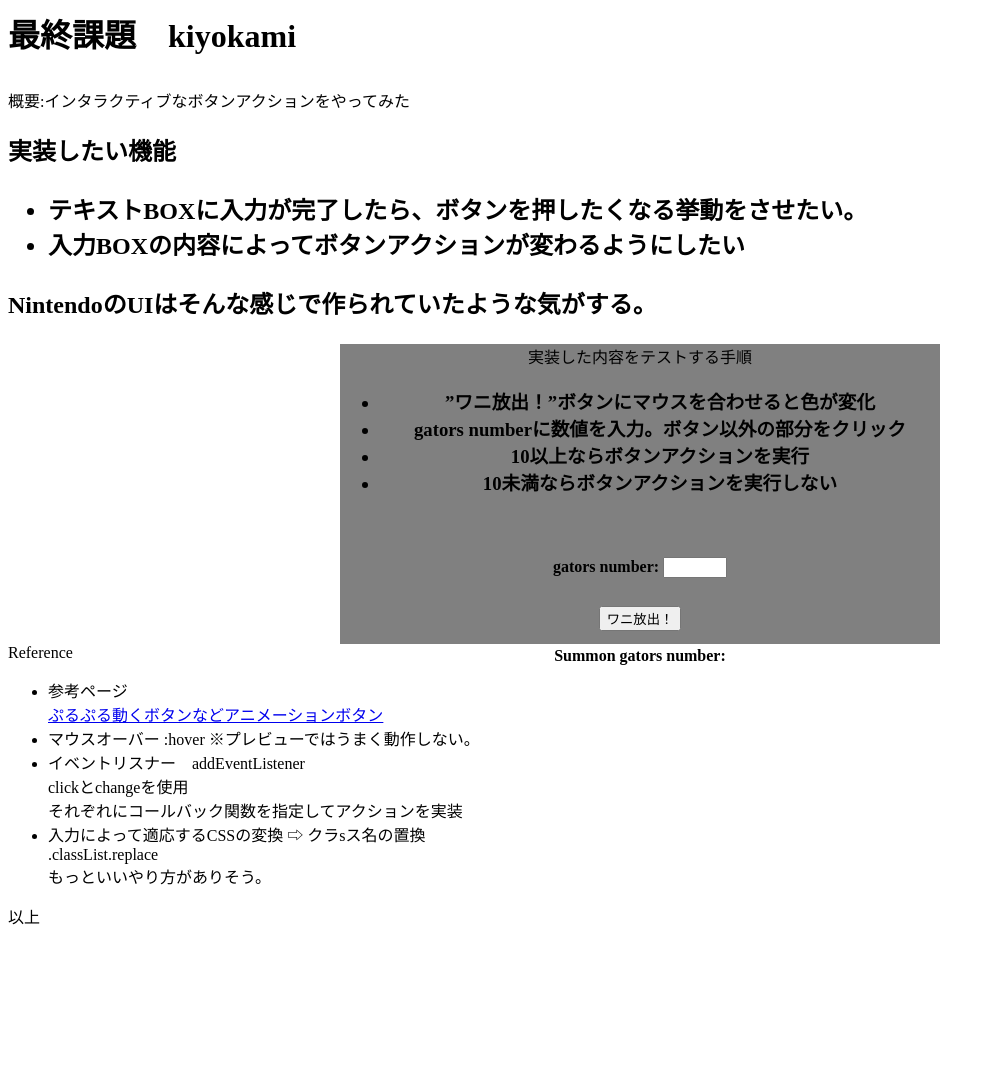
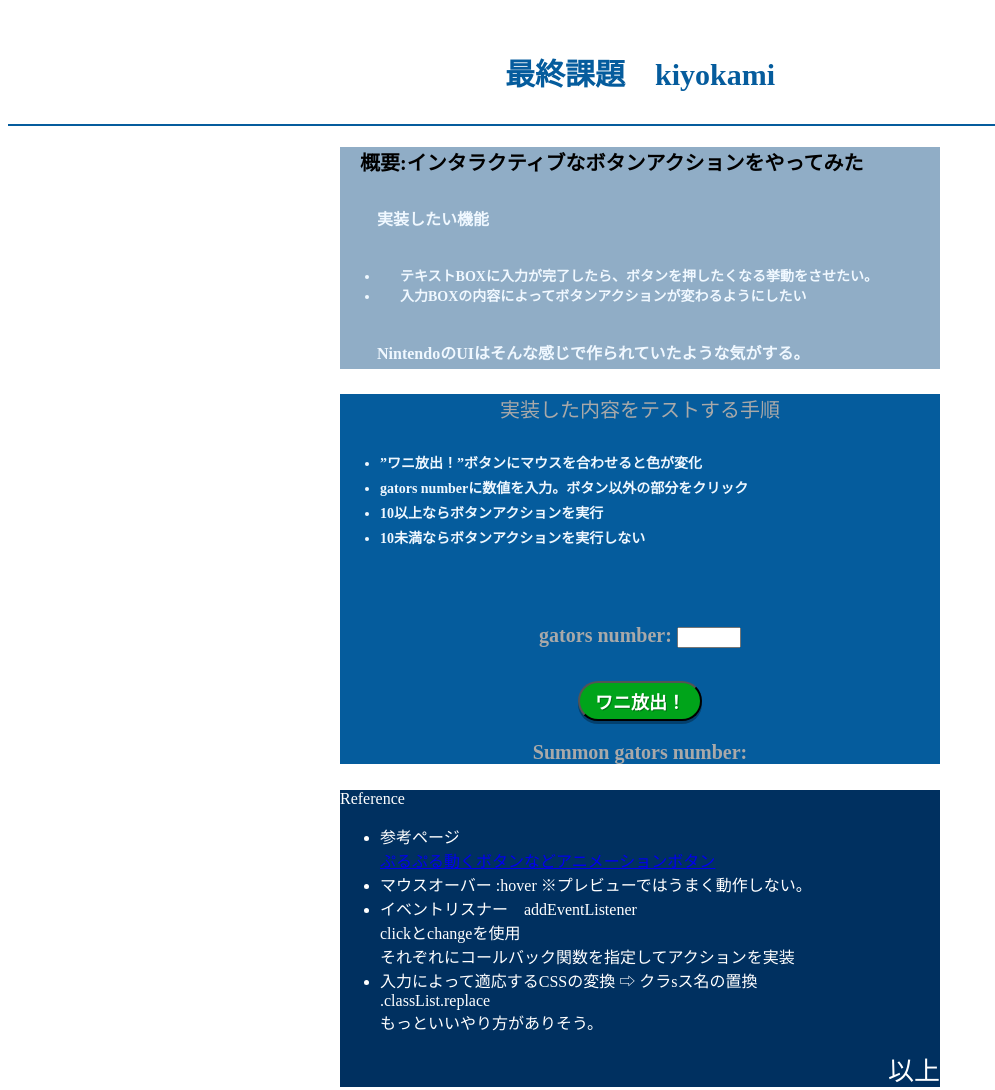
Before and after one commit to h-kiyo/DIG_basic_program_pjt, a plain HTML site: page index.html in a window 1280 px wide. Shown: the whole page, without its empty margins (0-995 px from the left). Before the commit the page ends 944 px from the top, so only its background shows below. Drawn offline with Linux system fonts and the light colour scheme.

Commit message:
Update kadai.css

```diff
--- a/kadai.css
+++ b/kadai.css
@@ -1,33 +1,82 @@
-div.topbox {
-    width:600px; height:100px;
-    background-color:green;
+div.top_box {
+    width:600px;
+    background-color: #90ADC6;
+    margin: auto;
+    text-align: left;/*文字の位置*/
+    font-size: 20px;/*文字サイズ*/
+    text-indent: 1em;
+    font-weight: bold;
+    }
+
+h1 {
+    color: #055c9d;
+    border-bottom: 2px solid #055c9d;
+}
+
+h2 p{
+    color: aliceblue;
+    font-size: 16px;
+    padding: 5px;
+    text-indent: 2em;
+}
+h2 li{
+    color: aliceblue;
+    font-size: 14px;
+}
+
+div.button_box {
+    width:600px;
+    background-color: #055c9d;
     margin: auto;
     text-align: center;
+    font-size:  20px;
+    border-bottom: 20px;
+    color: darkgrey;
     }
 
-div.button_box {
-    width:600px; height:300px;
-    background-color: gray;
+h3 p{
+    color: aliceblue;
+    font-size: 16px;
+    padding: 2px;
+}
+h3 li{
+    color: aliceblue;
+    font-size: 14px;
+    text-align: left;
+    padding-top: 5px;
+}
+
+div.reference_box {
+    width:600px;
+    background-color:#003060;
     margin: auto;
-    text-align: center;
+    text-align: left;
+    /* padding: 20px; */
+    border-bottom: 20px;
+    color: #fff;
     }
 
-div.secondbox {
-    width:600px;
-    background-color:aqua;
-    margin: auto;
+p#end{
+    font-size: 26px;
+    text-align: right;
+}
+
+.top_title {
+    font-size: 30px;
     text-align: center;
-    }
+    margin-top:  50px;
+}
+
 P{
     margin-top:  10px;
     /* line-height: 1; */
 }
 
-h1{
+h1.head_title{
     margin-top:  10px;
 }
 
-.button-simple {
+.button1 {
     position: relative;
     font-weight: bold;
     padding: 5px 15px;
@@ -42,7 +91,7 @@ h1{
     gap: 1em;
 }
 
-a:hover .button-simple {
+.button1:hover {
     background-color: #cc0000;/*触れたときの背景色*/
     color: #fff;/*触れたときの文字色*/
     box-shadow: 0 0px 0 rgb(0, 0, 0, 0.3);
@@ -50,12 +99,36 @@ a:hover .button-simple {
     top: 3px;
 }
 
-.dokidoki {
+.button1_dokidoki  {
+    position: relative;
+    font-weight: bold;
+    padding: 5px 15px;
+    margin: 0px 5px;
+    border-radius: 30px;/*角の丸み*/
+    font-size: 18px;/*文字サイズ*/
+    background-color: #00a41a;/*背景色*/
+    color: #fff;/*文字色*/
+    display: inline-block;
+    text-shadow: 1px 1px 0px rgb(0, 0, 0, 0.3);
+    box-shadow: 0 3px 0 rgb(0, 0, 0, 0.3);
+    gap: 1em;
+}
+
+.button1_dokidoki:hover {
+    background-color: #cc0000;/*触れたときの背景色*/
+    color: #fff;/*触れたときの文字色*/
+    box-shadow: 0 0px 0 rgb(0, 0, 0, 0.3);
+    animation-play-state: paused;
+    top: 3px;
+}
+
+
+.button1_dokidoki {
     animation: dokidoki 0.8s infinite;
 }
 @keyframes dokidoki {
     0% {
-        transform: scale(1.05)
+        transform: scale(1.2)
     }
     5% {
         transform: scale(1)
@@ -64,54 +137,6 @@ a:hover .button-simple {
         transform: scale(1)
     }
     100% {
-        -webkit-transform: scale(1.05)
+        -webkit-transform: scale(1.2)
     }
 }
-
-.purupuru2 {
-    animation: purupuru2 0.1s infinite;
-}
-@keyframes purupuru2 {
-    0% {
-        transform: scale(1, 1);
-    }
-    50% {
-        transform: scale(0.98, 0.95)
-    }
-}
-
-#button
-{
-  display: inline-block;
-  cursor: pointer;
-}
-
-#button.jump
-{
-  animation: 0.4s cubic-bezier(.2,1,.2,1) 0s 1 jump;
-}
-
-@keyframes jump
-{
-  0%, 100% { transform: translateY(0px); }
-  50% { transform: translateY(-40px); }
-}
-
-
-.pyonpyon span {
-    animation: pyon 0.3s linear;
-    position: relative;
-}
-
-@keyframes pyon {
-    0% {top: 0}
-    50% {top:-17px}
-    100%{top: 0}
-}
-/*
-.icon::before {
-    font-family: "Font Awesome 5 Free";
-    font-weight: 900;
-    content: "\f007";
-  }
- */
```
